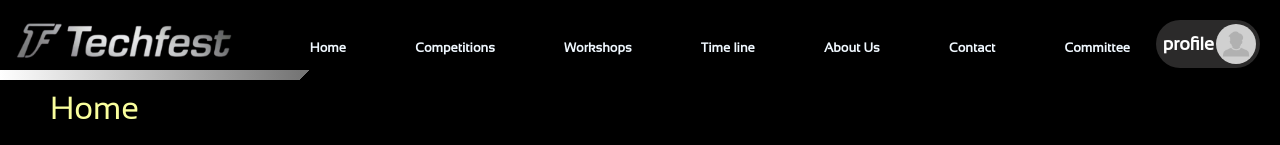
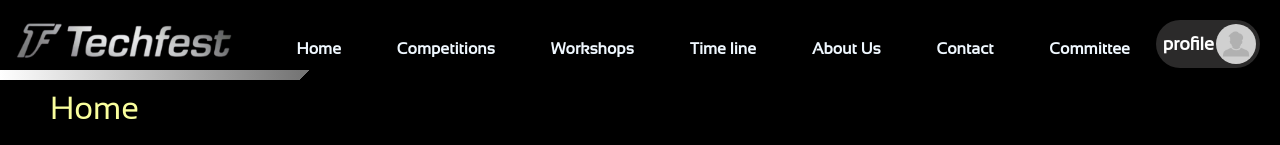
Before and after one commit to beyond-space21/elfuturix_a, a plain HTML site: page index.html in a window 1280 px wide. Shown: the top 145 px of the page. Drawn offline with Linux system fonts and the light colour scheme; no server answers; a script that the page names is missing.

Commit message:
Update style.css

```diff
--- a/style.css
+++ b/style.css
@@ -56,8 +56,8 @@ body{
 .top_nav .pages{
   margin: 40px 0 0 0 ;
   color: aliceblue;
-  font-size: small;
-  font-weight: 700;
+  font-size: medium;
+  font-weight: 900;
   cursor: pointer;
 }
 
```
